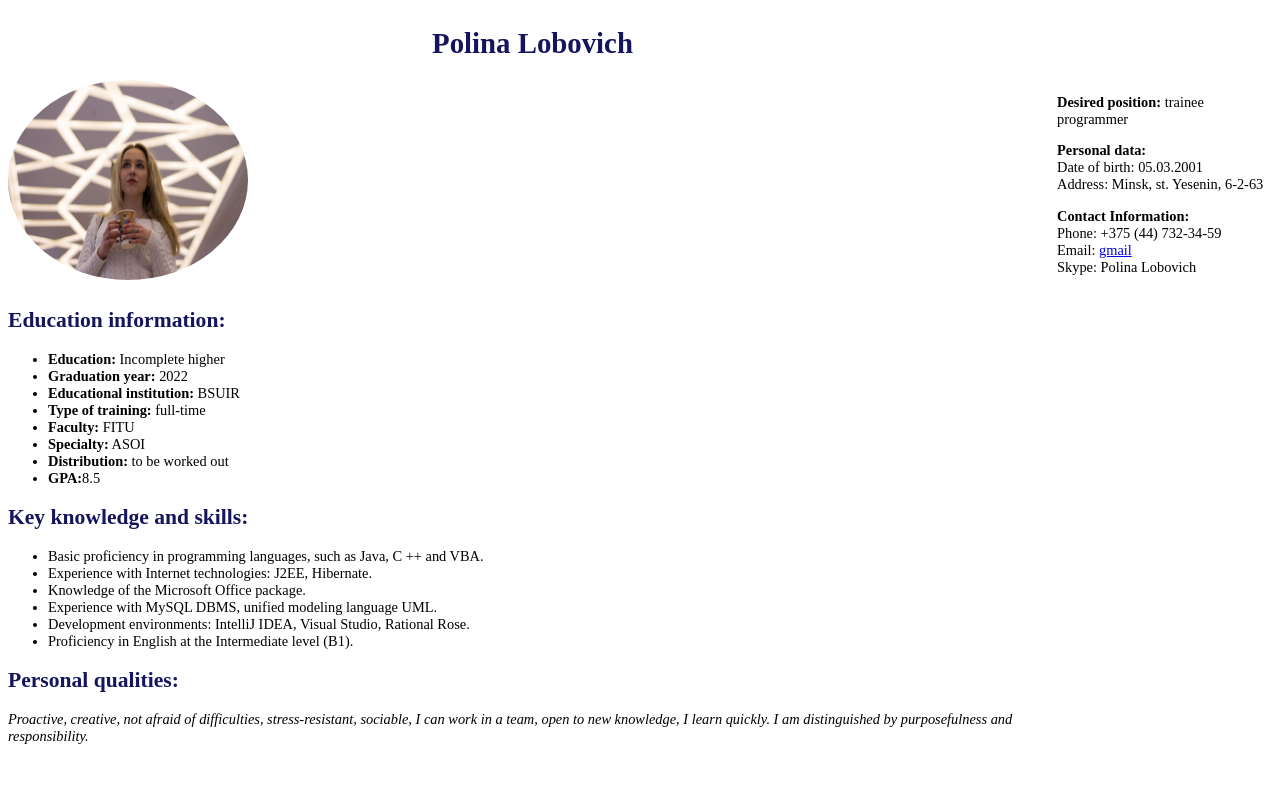
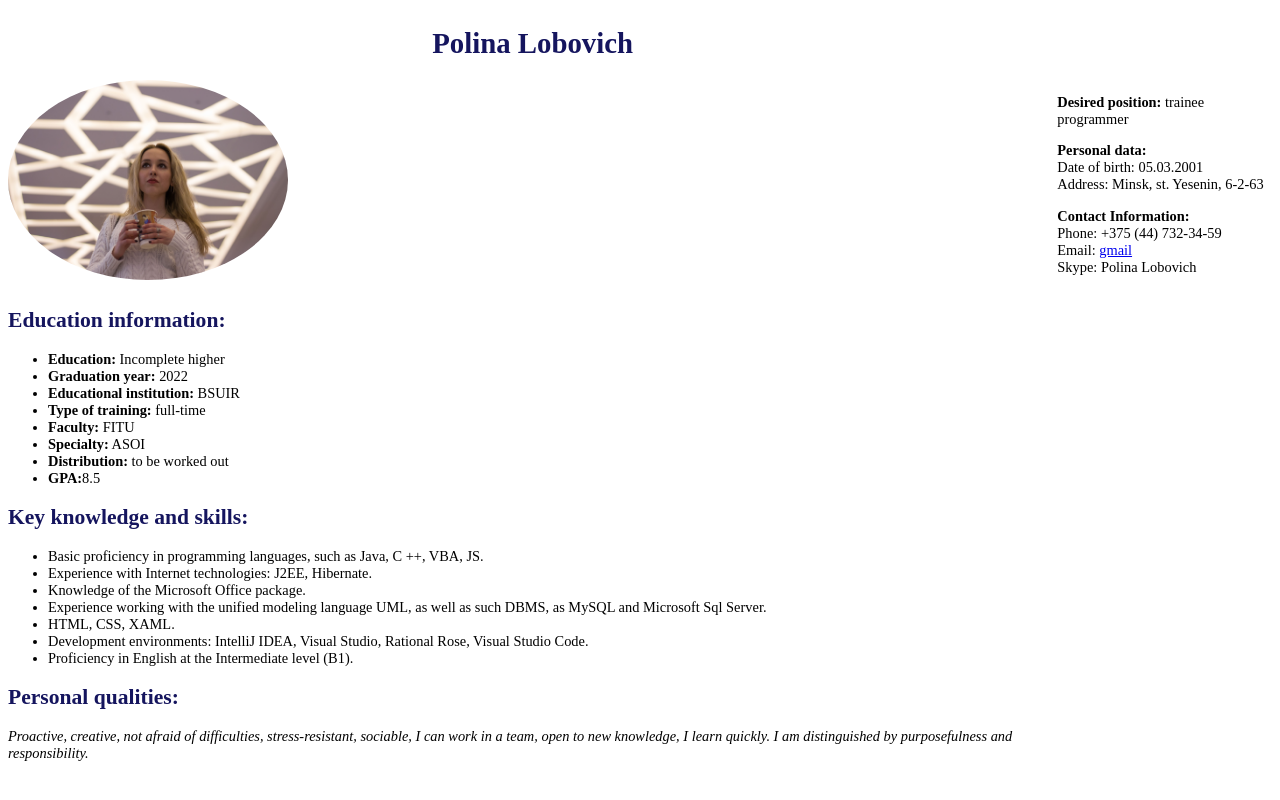
Before and after one commit to Polina-coder/rsschool-cv, a plain HTML site: page index.html in a window 1280 px wide. Drawn offline with Linux system fonts and the light colour scheme.

Commit message:
feat: changes

```diff
--- a/index.html
+++ b/index.html
@@ -12,20 +12,24 @@
     <div class="box">
         <table width="100%" cellspacing="0" cellpadding="0">
             <tr>
-<th><h1>Polina Lobovich</h1></th>
+                <th>
+                    <h1>Polina Lobovich</h1>
+                </th>
             </tr>
             <tr>
                 <td class="leftcol"><img src="D50olJn-81Y.jpg" alt="Me" class="round"></td>
-<td >
+                <td>
 
                     <p><b>Desired position:</b> trainee programmer</p>
                     <p><b>Personal data:</b>
                         <br>Date of birth: 05.03.2001 </br>
-Address: Minsk, st. Yesenin, 6-2-63 </p>
+                        Address: Minsk, st. Yesenin, 6-2-63
+                    </p>
                     <p><b>Contact Information:</b>
                         <br>Phone: +375 (44) 732-34-59 </br>
                         Email: <a href=lobovich.polina@gmail.com>gmail</a>
-<br>Skype: Polina Lobovich</br></p>
+                        <br>Skype: Polina Lobovich</br>
+                    </p>
 
                 </td>
 
@@ -46,11 +50,12 @@ Email: <a href=lobovich.polina@gmail.com>gmail</a>
 
                     <h2>Key knowledge and skills:</h2>
                     <ul>
-<li>Basic proficiency in programming languages, such as Java, C ++ and VBA.</li>
+                        <li>Basic proficiency in programming languages, such as Java, C ++, VBA, JS.</li>
                         <li> Experience with Internet technologies: J2EE, Hibernate.</li>
                         <li>Knowledge of the Microsoft Office package.</li>
-<li>Experience with MySQL DBMS, unified modeling language UML.</li>
-<li>Development environments: IntelliJ IDEA, Visual Studio, Rational Rose.</li>
+                        <li>Experience working with the unified modeling language UML, as well as such DBMS, as MySQL and Microsoft Sql Server.</li>
+                        <li>HTML, CSS, XAML.</li>
+                        <li>Development environments: IntelliJ IDEA, Visual Studio, Rational Rose, Visual Studio Code.</li>
                         <li>Proficiency in English at the Intermediate level (B1).</li>
                     </ul>
                     <h2>Personal qualities:</h2>
--- a/style.css
+++ b/style.css
@@ -19,6 +19,6 @@ TD.leftcol {
 
 .round {
   border-radius: 50%;
-  width: 240px;
+  width: 280px;
   height: 200px;
 }
```
Lines whose indentation alone changed are shown as unchanged.
